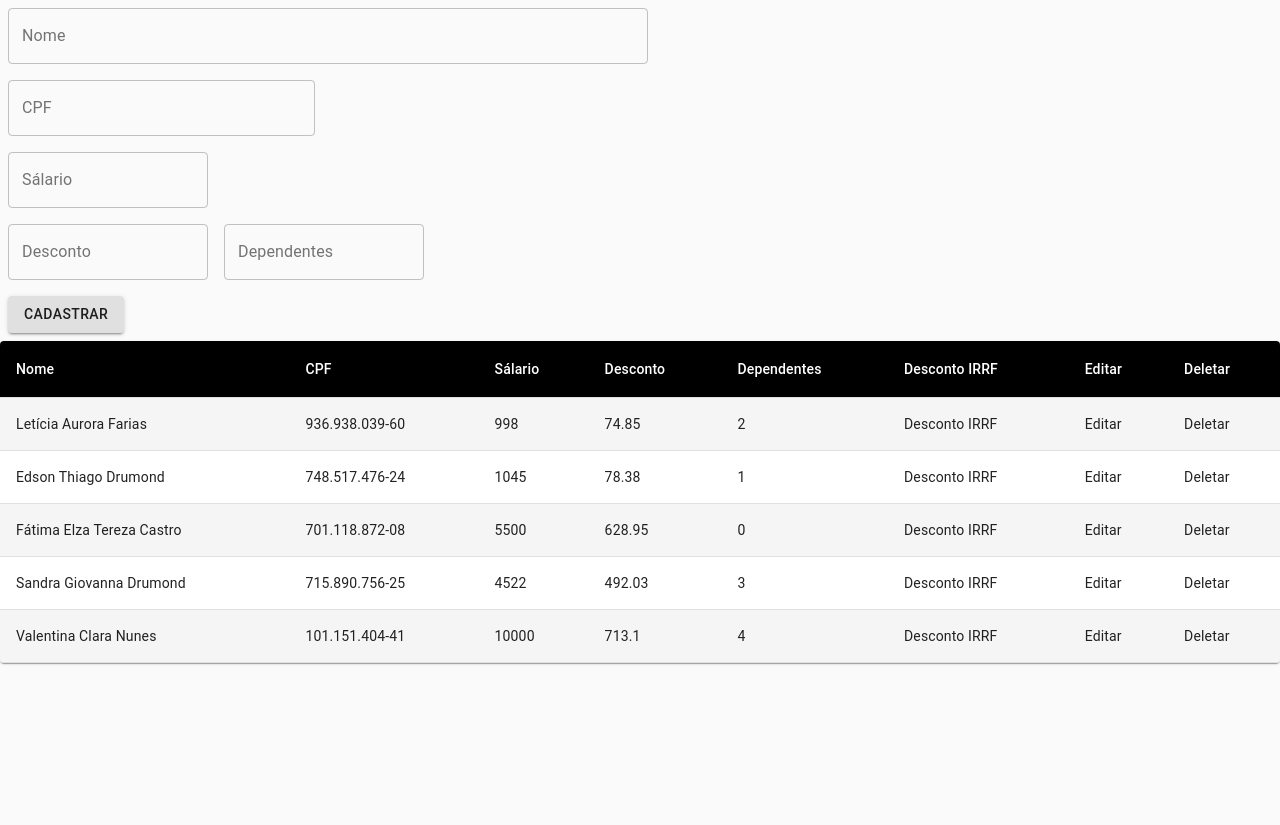
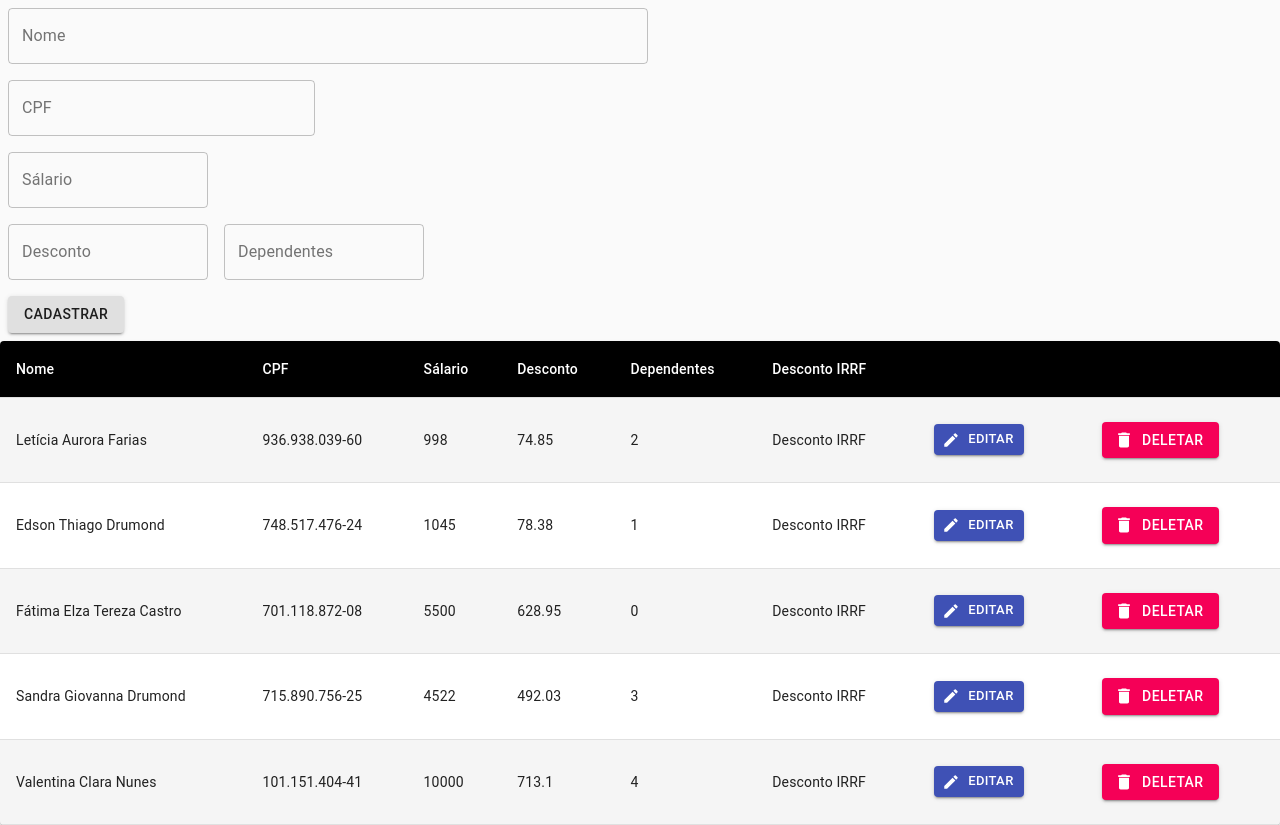
Before and after one commit to wilner2/irrf, a Next.js app: page / in a window 1280 px wide. Before the commit the page ends 800 px from the top, so only its background shows below. Built offline with nearby package versions, Linux system fonts and the light colour scheme.

Commit message:
Adiconando função de Deletar Pessoa

```diff
--- a/package.json
+++ b/package.json
@@ -9,6 +9,7 @@
   },
   "dependencies": {
     "@material-ui/core": "^4.11.3",
+    "@material-ui/icons": "^4.11.2",
     "@material-ui/styles": "^4.11.3",
     "babel-plugin-styled-components": "^1.12.0",
     "consign": "^0.1.6",
--- a/redux/store.js
+++ b/redux/store.js
@@ -37,6 +37,12 @@ function reducer(state = INITIAL_STATE, action) {
       pessoas: [...state.pessoas, action.pessoa],
     };
   }
+  if (action.type === 'DELETE_PESSOAS') {
+    return {
+      ...state,
+      pessoas: state.pessoas.filter((v, i) => i !== action.pessoa),
+    };
+  }
   return state;
 }
 const store = createStore(reducer);
--- /dev/null
+++ b/src/infra/components/botao/delete.js
@@ -0,0 +1,26 @@
+import React from 'react';
+import Button from '@material-ui/core/Button';
+import { makeStyles } from '@material-ui/core/styles';
+import DeleteIcon from '@material-ui/icons/Delete';
+
+const useStyles = makeStyles((theme) => ({
+  button: {
+    margin: theme.spacing(1),
+  },
+}));
+
+export default function IconLabelButtons({ name }) {
+  const classes = useStyles();
+
+  return (
+    <Button
+      // onClick={onClick}
+      variant="contained"
+      color="secondary"
+      className={classes.button}
+      startIcon={<DeleteIcon />}
+    >
+      {name}
+    </Button>
+  );
+}
--- /dev/null
+++ b/src/infra/components/botao/edit.js
@@ -0,0 +1,28 @@
+import React from 'react';
+import Button from '@material-ui/core/Button';
+import { makeStyles } from '@material-ui/core/styles';
+import EditIcon from '@material-ui/icons/Edit';
+
+const useStyles = makeStyles((theme) => ({
+  button: {
+    margin: theme.spacing(1),
+  },
+}));
+
+export default function IconLabelButtons({ name }) {
+  const classes = useStyles();
+
+  return (
+    <div>
+      <Button
+        variant="contained"
+        color="primary"
+        size="small"
+        className={classes.button}
+        startIcon={<EditIcon />}
+      >
+        {name}
+      </Button>
+    </div>
+  );
+}
--- a/src/infra/components/tabela/index.js
+++ b/src/infra/components/tabela/index.js
@@ -1,4 +1,4 @@
-import React, { useState, useEffect } from 'react';
+import React from 'react';
 
 import { withStyles, makeStyles } from '@material-ui/core/styles';
 import Table from '@material-ui/core/Table';
@@ -8,7 +8,8 @@ import TableContainer from '@material-ui/core/TableContainer';
 import TableHead from '@material-ui/core/TableHead';
 import TableRow from '@material-ui/core/TableRow';
 import Paper from '@material-ui/core/Paper';
-import store from '../../../../redux/store';
+import BotaoDeletar from '../botao/delete';
+import BotaoEditar from '../botao/edit';
 import { useSelector, useDispatch } from 'react-redux';
 
 const StyledTableCell = withStyles((theme) => ({
@@ -39,8 +40,16 @@ const useStyles = makeStyles(
 );
 
 const CustomizedTables = () => {
+  const dispatch = useDispatch();
   const state = useSelector((state) => state);
   const classes = useStyles();
+
+  function toggleDeletePessoas(pessoa) {
+    return { type: 'DELETE_PESSOAS', pessoa };
+  }
+  function deletarDadosPessoa(indice) {
+    dispatch(toggleDeletePessoas(indice));
+  }
 
   return (
     <>
@@ -54,12 +63,12 @@ const CustomizedTables = () => {
               <StyledTableCell>Desconto</StyledTableCell>
               <StyledTableCell>Dependentes</StyledTableCell>
               <StyledTableCell>Desconto IRRF</StyledTableCell>
-              <StyledTableCell>Editar</StyledTableCell>
-              <StyledTableCell>Deletar</StyledTableCell>
+              <StyledTableCell></StyledTableCell>
+              <StyledTableCell></StyledTableCell>
             </TableRow>
           </TableHead>
           <TableBody>
-            {state.pessoas.map((row) => (
+            {state.pessoas.map((row, indice) => (
               <StyledTableRow key={row.cpf}>
                 <StyledTableCell component="th" scope="row">
                   {row.nome}
@@ -71,8 +80,18 @@ const CustomizedTables = () => {
                 <StyledTableCell>{row.desconto}</StyledTableCell>
                 <StyledTableCell>{row.dependentes}</StyledTableCell>
                 <StyledTableCell>{'Desconto IRRF'}</StyledTableCell>
-                <StyledTableCell>{'Editar'}</StyledTableCell>
-                <StyledTableCell>{'Deletar'}</StyledTableCell>
+                <StyledTableCell>
+                  <BotaoEditar name="Editar" />
+                </StyledTableCell>
+                <StyledTableCell>
+                  <div
+                    onClick={() => {
+                      deletarDadosPessoa(indice);
+                    }}
+                  >
+                    <BotaoDeletar name="Deletar" />
+                  </div>
+                </StyledTableCell>
               </StyledTableRow>
             ))}
           </TableBody>
--- a/src/patterns/Cadastramento.js
+++ b/src/patterns/Cadastramento.js
@@ -23,9 +23,7 @@ const useStyles = makeStyles((theme) => ({
 function ValidationTextFields() {
   const dispatch = useDispatch();
   const state = useSelector((state) => state);
-
   const classes = useStyles();
-
   const [cPF, setCPF] = useState('');
   const [nome, setNome] = useState('');
   const [salario, setSalario] = useState('');
```
Also changed, not shown: 1 other file (tests, documents, lock files or other folders).
